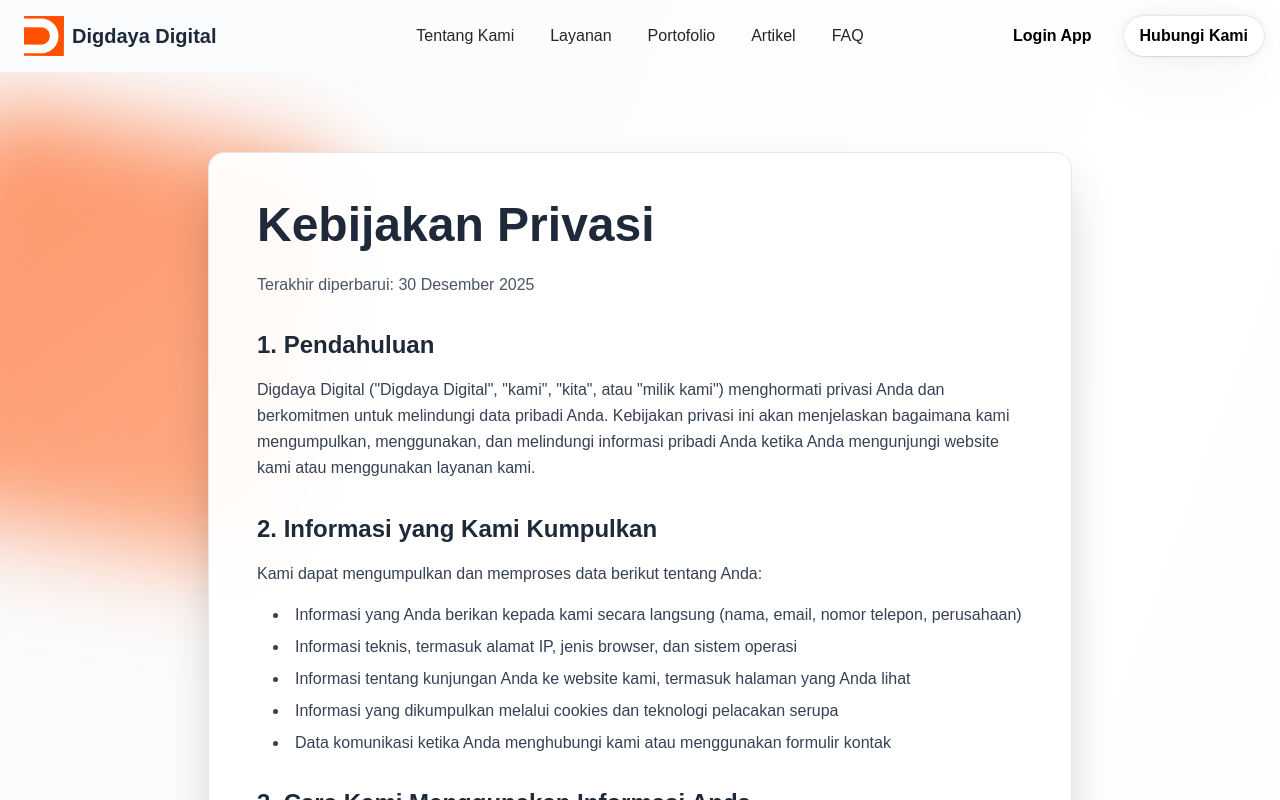
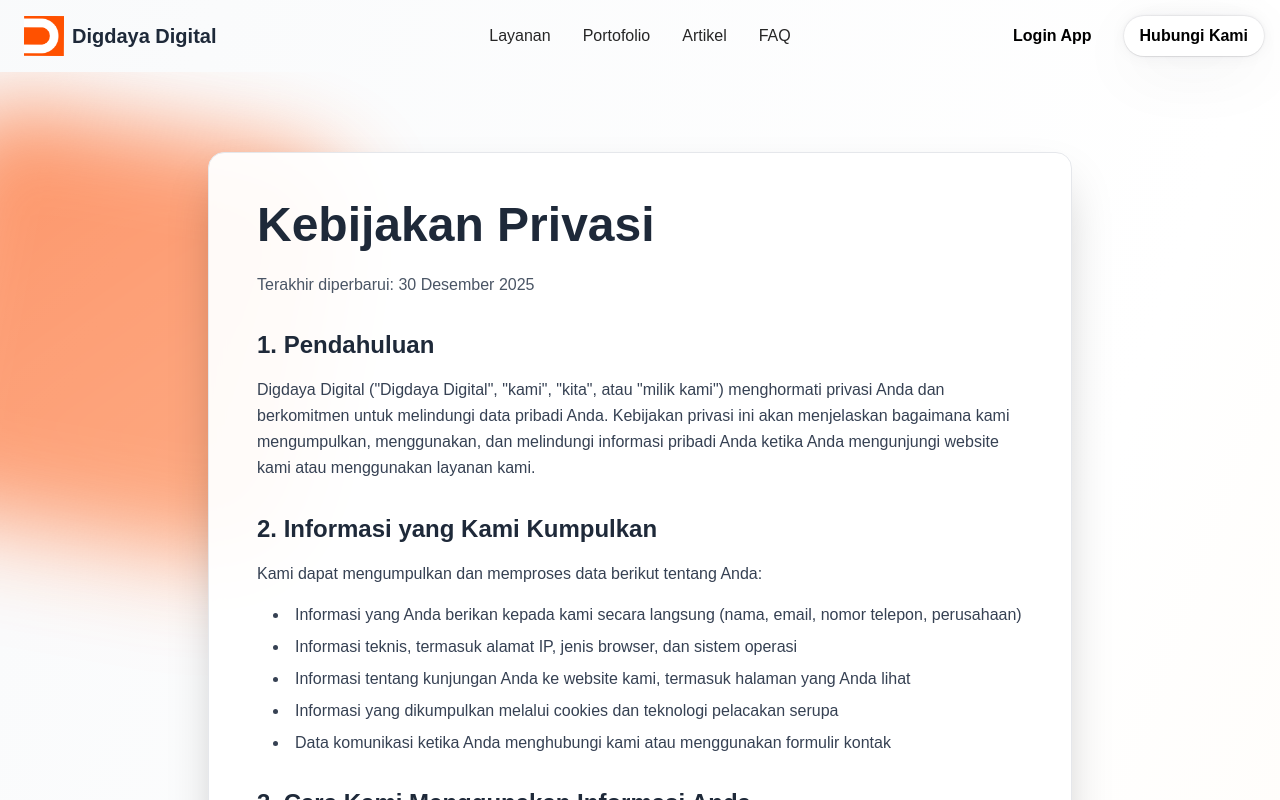
Before and after one commit to DigdayaDigital/company-profile, a Next.js app: page /privacy-policy in a window 1280 px wide. Shown: the top 800 px of the page. Built offline with nearby package versions, Linux system fonts and the light colour scheme; a web font is replaced by a local one.

Commit message:
chore: fix header

```diff
--- a/src/components/Header.tsx
+++ b/src/components/Header.tsx
@@ -15,10 +15,10 @@ import {
 
 export function Header() {
   const navItems = [
-    {
-      name: "Tentang Kami",
-      link: "/#tentang-kami",
-    },
+    // {
+    //   name: "Tentang Kami",
+    //   link: "/#tentang-kami",
+    // },
     {
       name: "Layanan",
       link: "/#layanan",
--- a/src/components/ui/resizable-navbar.tsx
+++ b/src/components/ui/resizable-navbar.tsx
@@ -120,7 +120,7 @@ export const NavItems = ({ items, className, onItemClick }: NavItemsProps) => {
     <motion.div
       onMouseLeave={() => setHovered(null)}
       className={cn(
-        "absolute inset-0 hidden flex-1 flex-row items-center justify-center space-x-1 text-base font-medium text-zinc-800 transition duration-200 hover:text-[#ff5100] lg:flex",
+        "absolute inset-0 hidden flex-1 flex-row items-center justify-center text-base font-medium text-zinc-800 transition duration-200 hover:text-[#ff5100] lg:flex",
         className,
       )}
     >
```
